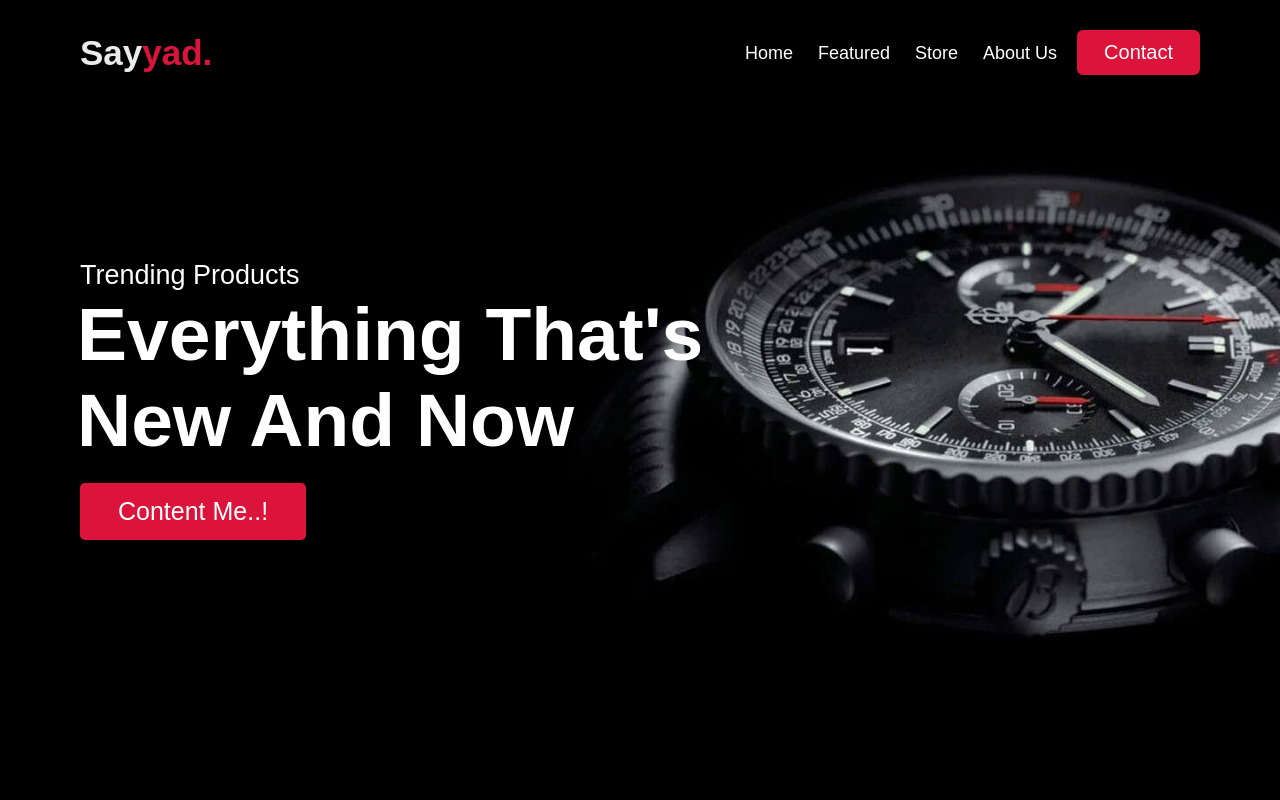
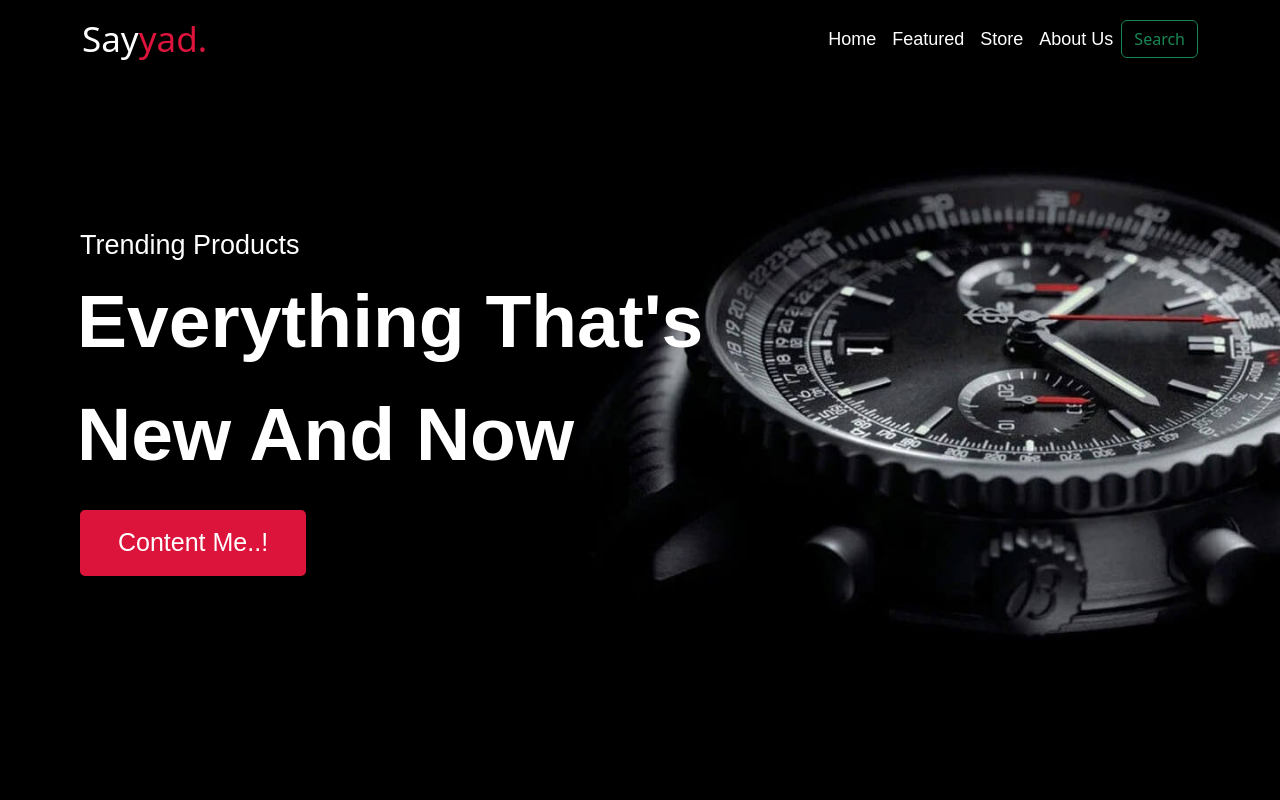
Before and after one commit to Imtiyaj25/React-Resume-Builder, an Angular app: page / in a window 1280 px wide. Shown: the top 800 px of the page. Built offline with nearby package versions, Linux system fonts and the light colour scheme.

Commit message:
navbar with bootstrap

```diff
--- a/src/app/navbar/navbar.component.css
+++ b/src/app/navbar/navbar.component.css
@@ -1,4 +1,4 @@
-/* @import url('https://fonts.googleapis.com/css2?family=Poppins:ital,wght@0,100;0,200;0,400;0,500;0,600;0,700;1,100;1,200&display=swap'); */
+/* @import url('https://fonts.googleapis.com/css2?family=Poppins:ital,wght@0,100;0,200;0,400;0,500;0,600;0,700;1,100;1,200&display=swap');
 *{
     margin: 0;
     padding: 0;
@@ -11,8 +11,7 @@
     margin: auto;
 }
 
-/* navbar styling */
-.navbar{
+.navbar {
     position: absolute;
     width: 100%;
     z-index: 999;
@@ -78,11 +77,6 @@
     .navbar .menu li{
         display: none;
     }
-    /* .navbar .menu li a{
-        display: inline-block;
-        margin: 20px 0;
-        font-size: 25px;
-    } */
 }
 @media (max-width: 690px){
     .menu-btn{
@@ -104,4 +98,21 @@
         padding-top: 80px;
         transition: all 0.3s ease;
     }
+} */
+
+
+.navbar-custom .navbar-brand{
+    font-size: 35px;
+    color: rgb(255, 255, 255);
+    font-weight: 500;
 }
+.nav-item a{
+    font-size: 18px;
+    color: white;
+    font-weight: 500;
+    font-family: sans-serif;
+}
+.navbar-brand a span{
+    color: crimson;
+    transition: all 0.3s ease;
+}
--- a/src/app/navbar/navbar.component.html
+++ b/src/app/navbar/navbar.component.html
@@ -1,4 +1,34 @@
-<section>
+<nav class="navbar navbar-expand-lg bg-transparent fixed-top navbar-custom">
+    <div class="container">
+      <a class="navbar-brand" href="">Say<span style="color: crimson;">yad.</span></a>
+      <button class="navbar-toggler" type="button" data-bs-toggle="collapse" data-bs-target="#navbarSupportedContent" aria-controls="navbarSupportedContent" aria-expanded="false" aria-label="Toggle navigation">
+        <span class="navbar-toggler-icon"></span>
+      </button>
+      <div class="collapse navbar-collapse" id="navbarSupportedContent">
+        <ul class="navbar-nav ms-auto mb-2 mb-lg-0">
+          <li class="nav-item">
+            <a class="nav-link active" aria-current="page" routerLink="">Home</a>
+          </li>
+          <li class="nav-item">
+            <a class="nav-link" aria-current="page" routerLink="featured">Featured</a>
+          </li>
+          <li class="nav-item">
+            <a class="nav-link" aria-current="page" routerLink="store">Store</a>
+          </li>
+          <li class="nav-item">
+            <a class="nav-link" aria-current="page" routerLink="about">About Us</a>
+          </li>
+        </ul>
+        <form class="d-flex" role="search">
+          <button class="btn btn-outline-success" type="submit">Search</button>
+        </form>
+      </div>
+    </div>
+  </nav>
+
+
+
+<!-- <section>
     <nav class="navbar">
         <div class="max-width">
             <div class="logo"><a routerLink="">Say<span>yad.</span></a></div>
@@ -15,4 +45,4 @@
             </div>
         </div>
     </nav>
-</section>
+</section> -->
--- a/src/index.html
+++ b/src/index.html
@@ -6,12 +6,13 @@
   <base href="/">
   <meta name="viewport" content="width=device-width, initial-scale=1">
   <link rel="icon" type="image/x-icon" href="favicon.ico">
+  <link href="https://cdn.jsdelivr.net/npm/bootstrap@5.3.0/dist/css/bootstrap.min.css" rel="stylesheet" integrity="sha384-9ndCyUaIbzAi2FUVXJi0CjmCapSmO7SnpJef0486qhLnuZ2cdeRhO02iuK6FUUVM" crossorigin="anonymous">
   <!-- <link href="https://cdn.jsdelivr.net/npm/bootstrap@5.3.0-alpha3/dist/css/bootstrap.min.css" rel="stylesheet" integrity="sha384-KK94CHFLLe+nY2dmCWGMq91rCGa5gtU4mk92HdvYe+M/SXH301p5ILy+dN9+nJOZ" crossorigin="anonymous"> -->
   <link href="https://fonts.googleapis.com/css2?family=Poppins:ital,wght@0,100;0,200;0,400;0,500;0,600;0,700;1,100;1,200&display=swap" rel="stylesheet">
   <link rel="stylesheet" href="https://cdnjs.cloudflare.com/ajax/libs/font-awesome/6.4.0/css/all.min.css" integrity="sha512-iecdLmaskl7CVkqkXNQ/ZH/XLlvWZOJyj7Yy7tcenmpD1ypASozpmT/E0iPtmFIB46ZmdtAc9eNBvH0H/ZpiBw==" crossorigin="anonymous" referrerpolicy="no-referrer" />
 </head>
 <body>
   <app-root></app-root>
-  <!-- <script src="https://cdn.jsdelivr.net/npm/bootstrap@5.3.0-alpha3/dist/js/bootstrap.bundle.min.js" integrity="sha384-ENjdO4Dr2bkBIFxQpeoTz1HIcje39Wm4jDKdf19U8gI4ddQ3GYNS7NTKfAdVQSZe" crossorigin="anonymous"></script> -->
+  <script src="https://cdn.jsdelivr.net/npm/bootstrap@5.3.0/dist/js/bootstrap.bundle.min.js" integrity="sha384-geWF76RCwLtnZ8qwWowPQNguL3RmwHVBC9FhGdlKrxdiJJigb/j/68SIy3Te4Bkz" crossorigin="anonymous"></script>
 </body>
 </html>
```
